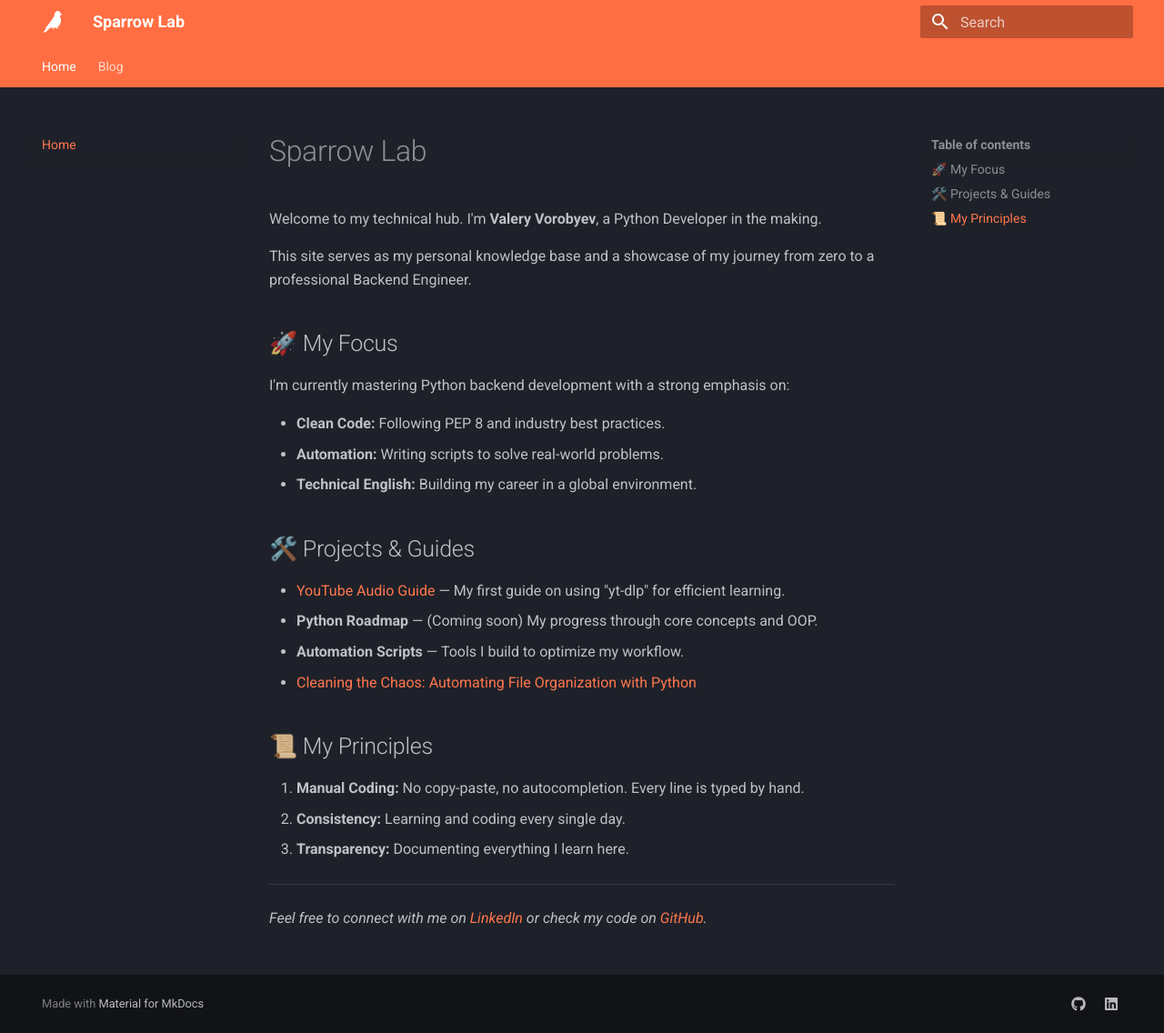
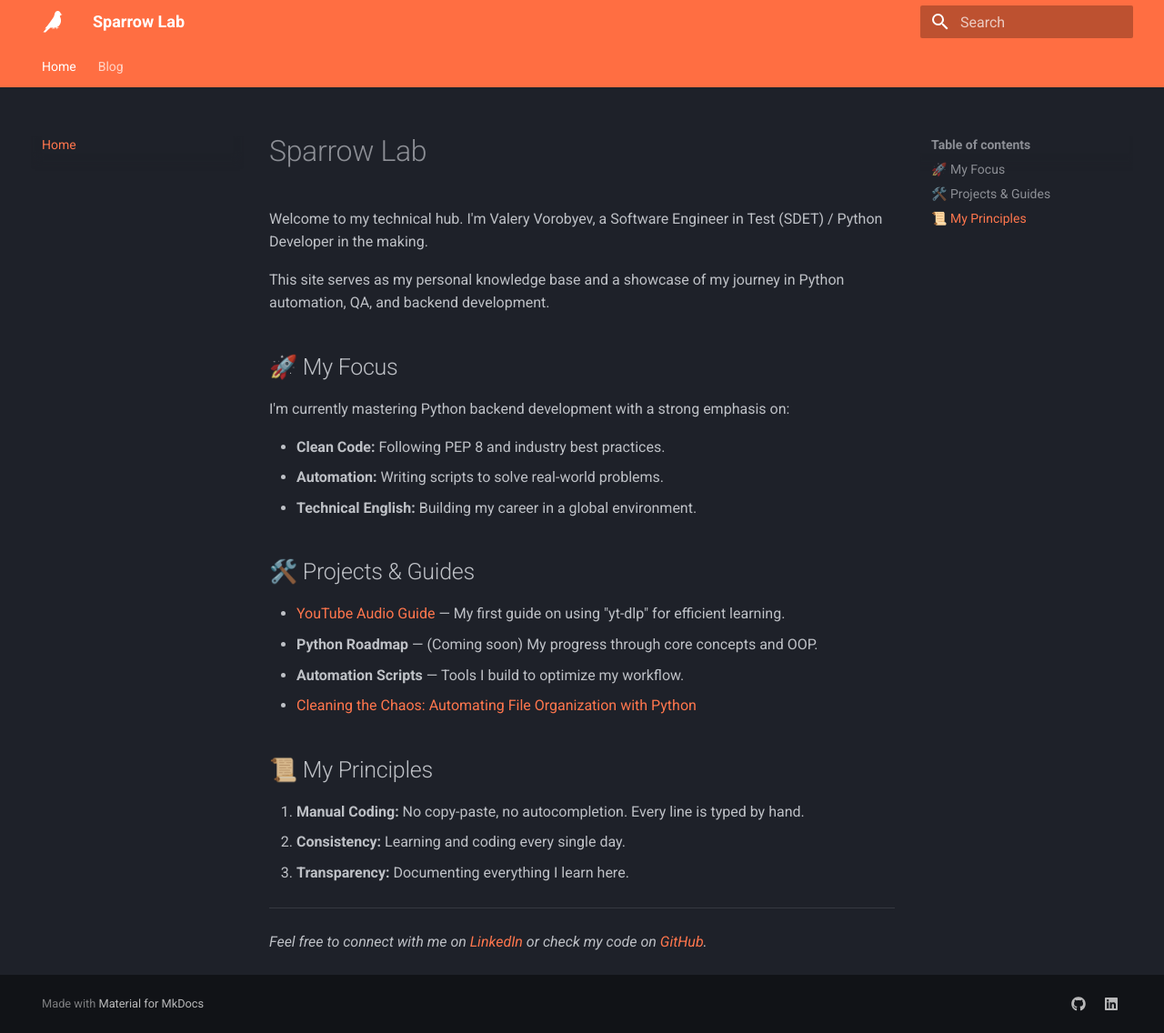
Before and after one commit to vvsparrow/sparrowlab.dev, an MkDocs documentation site: the page built from docs/index.md, in a window 1280 px wide and 1136 px high. Shown: the whole window at 91% size. Built offline with MkDocs 1.6.1 and Material for MkDocs 9.7.7, drawn with Linux system fonts in a browser that asks for light colours.

Commit message:
docs(index): change role positioning to SDET

```diff
--- a/docs/index.md
+++ b/docs/index.md
@@ -1,10 +1,10 @@
 # Sparrow Lab
 
-Welcome to my technical hub. I'm **Valery Vorobyev**, a Python Developer in the
-making.
+Welcome to my technical hub. I'm Valery Vorobyev,
+a Software Engineer in Test (SDET) / Python Developer in the making.
 
-This site serves as my personal knowledge base and a showcase of my journey from
-zero to a professional Backend Engineer.
+This site serves as my personal knowledge base
+and a showcase of my journey in Python automation, QA, and backend development.
 
 ## 🚀 My Focus
 
```
